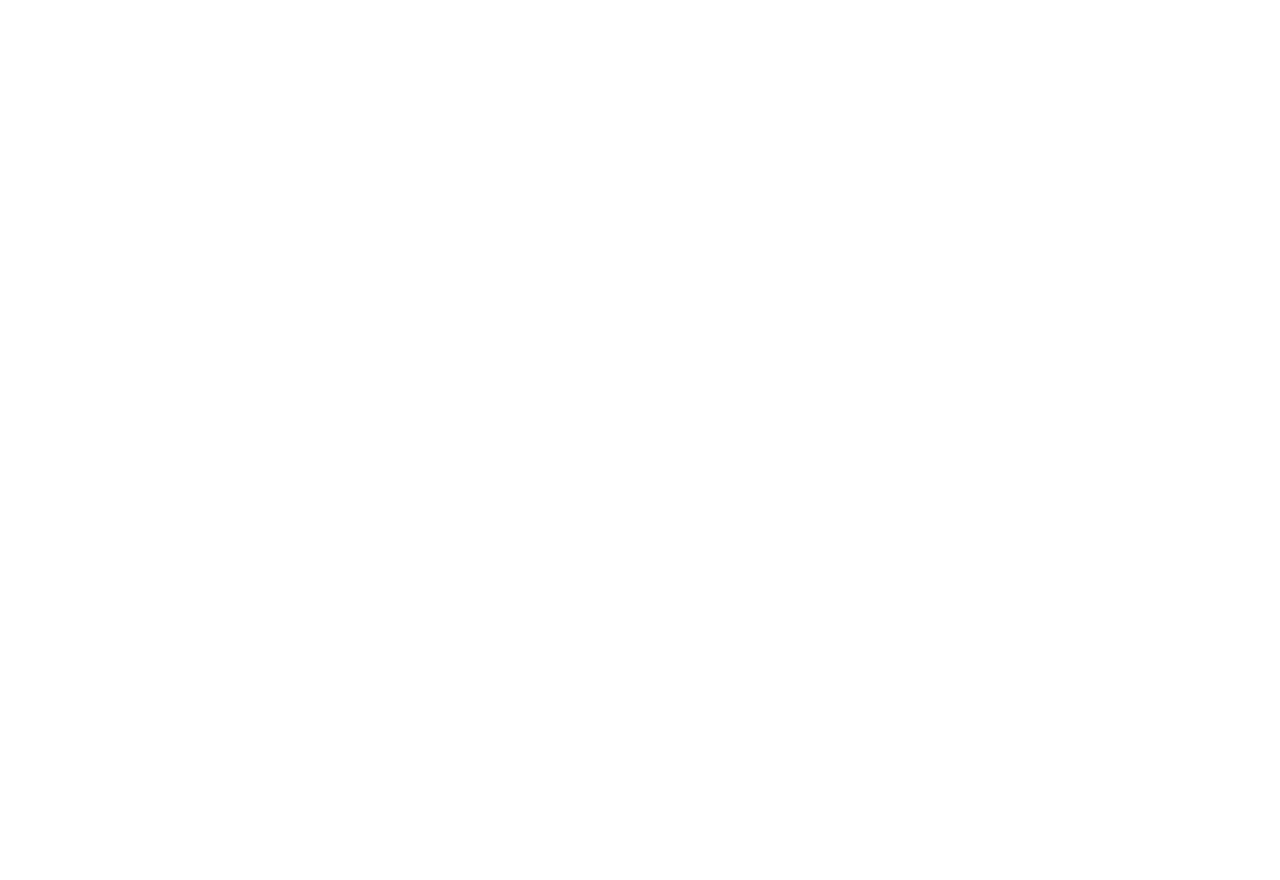
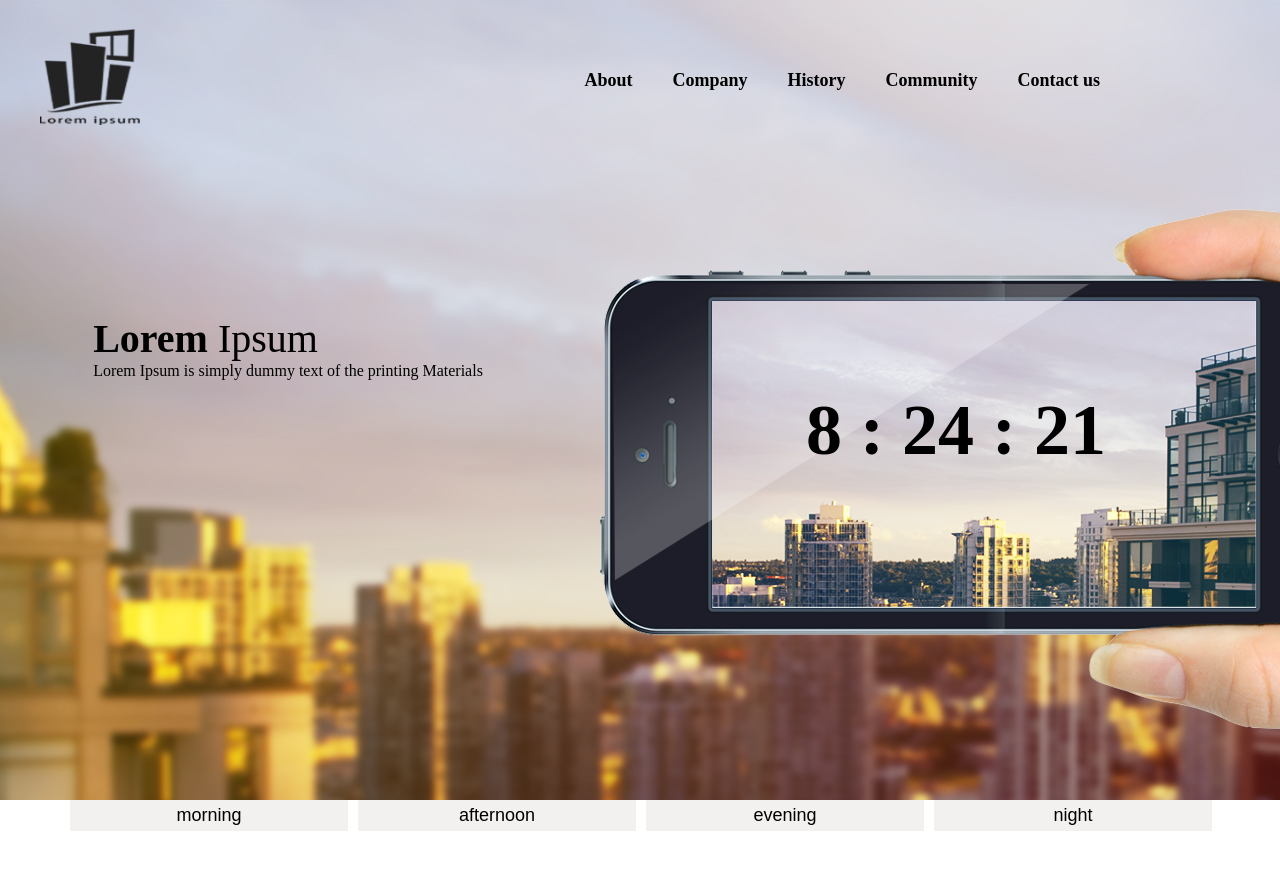
Before and after one commit to Wolrang/Js-clock, a plain HTML site: page index.html in a window 1280 px wide. Before the commit the page ends 800 px from the top, so only its background shows below. Drawn offline with nearby package versions, Linux system fonts and the light colour scheme.

Commit message:
🎉 js-clock

```diff
--- a/index.html
+++ b/index.html
@@ -6,9 +6,66 @@
   <meta name="viewport" content="width=device-width, initial-scale=1.0">
   <title>Js-clock</title>
   <link rel="stylesheet" href="./style.css">
+  <!-- jquery -->
+  <script src="https://code.jquery.com/jquery-3.6.3.min.js" integrity="sha256-pvPw+upLPUjgMXY0G+8O0xUf+/Im1MZjXxxgOcBQBXU=" crossorigin="anonymous"></script>
 </head>
 <body>
+  <div class="wrapper" id="bgc-img">
+    <header class="global-header">
+    <nav class="gnb-nav">
+      <h1 class="visually-hidden">메뉴</h1>
+      <h1 class="logo">
+        <a href="./index.html">
+          <img src="./images/logo_b.png" alt="logo" id="logo">
+        </a>
+      </h1>
 
-  <script src="js/script.js"></script>
+      <ul class="gnb-list">
+        <li class="gnb-item">About</li>
+        <li class="gnb-item">Company</li>
+        <li class="gnb-item">History</li>
+        <li class="gnb-item">Community</li>
+        <li class="gnb-item">Contact us</li>
+      </ul>
+    </nav>
+    </header>
+
+    <main>
+      <section class="main-txt">
+        <div class="main-txt-box">
+          <P class="text1">Lorem<span class="secondary-text">Ipsum</span></P>
+          <P class="text2">Lorem Ipsum is simply dummy text of the printing Materials</P>
+        </div>
+      </section>
+
+      <section class="main-img" id="ph-img">
+        <div class="main-img-box">
+          <div class="main-clock-box">
+            <h1 id="clock"></h1>
+          </div>
+        </div>
+      </section>
+    </main>
+
+    <footer>
+      <div class="footer-wrapper">
+        <div class="btn-box">
+          <button type="button" id="morning">
+            <p class="morning">morning</p>
+          </button>
+          <button type="button" id="afternoon">
+            <p class="afternoon">afternoon</p>
+          </button>
+          <button type="button" id="evening">
+            <p class="evening">evening</p>
+          </button>
+          <button type="button" id="night">
+            <p class="night">night</p>
+          </button>
+        </div>
+      </div>
+    </footer>
+  </div>
+  <script src="./js/script.js"></script>
 </body>
 </html>
--- a/js/script.js
+++ b/js/script.js
@@ -0,0 +1,65 @@
+let clock = document.getElementById("clock")
+
+function getClock() {
+  let now = new Date();
+  let H = now.getHours();
+  let M = now.getMinutes();
+  let S = now.getSeconds();
+  clock.innerText = `${H} : ${M} : ${S}`
+  if(S < "10") {
+    clock.innerText = `${H} : ${M} : ${"0" + S}`
+  } else if (M < "10") {
+    lock.innerText = `${H} : ${"0" + M} : ${S}`
+  } else if (H < "10") {
+    lock.innerText = `${"0" + H} : ${M} : ${S}`
+  } else {
+    clock.innerText = `${H} : ${M} : ${S}`
+  }
+};
+getClock();
+setInterval(getClock, 1000);
+
+$("#morning").click(function() {
+  $("#bgc-img").css({"background":"url(./images/bg_morning.jpg)"});
+  $("#ph-img").css({"background":"url(./images/phone_morning.png)"});
+  $("#morning, .morning").addClass('active')
+  $("#afternoon, #evening, #night").removeClass('active')
+  $(".afternoon, .evening, .night").removeClass('active')
+  $("#logo").attr("src", "./images/logo_b.png")
+  $(".gnb-item, .text1, h1").css("color", "#000")
+  $(".secondary-text, .text2").css("color", "#000")
+
+});
+
+$("#afternoon").click(function() {
+  $("#bgc-img").css({"background":"url(./images/bg_afternoon.jpg)"});
+  $("#ph-img").css({"background":"url(./images/phone_afternoon.png)"});
+  $("#afternoon, .afternoon").addClass('active')
+  $("#morning, #evening, #night").removeClass('active')
+  $(".morning, .evening, .night").removeClass('active')
+  $("#logo").attr("src", "./images/logo_b.png")
+  $(".gnb-item, .text1, h1").css("color", "#000")
+  $(".secondary-text, .text2").css("color", "#000")
+});
+
+$("#evening").click(function() {
+  $("#bgc-img").css({"background":"url(./images/bg_evening.jpg)"});
+  $("#ph-img").css({"background":"url(./images/phone_evening.png)"});
+  $("#evening, .evening").addClass('active')
+  $("#morning, #afternoon, #night").removeClass('active')
+  $(".morning, .afternoon, .night").removeClass('active')
+  $("#logo").attr("src", "./images/logo_b.png")
+  $(".gnb-item, .text1, h1").css("color", "#000")
+  $(".secondary-text, .text2").css("color", "#000")
+});
+
+$("#night").click(function() {
+  $("#bgc-img").css({"background":"url(./images/bg_night.jpg)"});
+  $("#ph-img").css({"background":"url(./images/phone_night.png)"});
+  $("#night, .night").addClass('active')
+  $("#morning, #afternoon, #evening").removeClass('active')
+  $(".morning, .afternoon, .evening").removeClass('active')
+  $("#logo").attr("src", "./images/logo_w.png")
+  $(".gnb-item, .text1, h1").css("color", "#fff")
+  $(".secondary-text, .text2").css("color", "#666")
+});
--- a/style.css
+++ b/style.css
@@ -0,0 +1,159 @@
+* {
+  margin: 0;
+  padding: 0;
+  box-sizing: border-box;
+}
+
+a {
+  text-decoration: none;
+}
+
+li {
+  list-style: none;
+}
+
+button {
+  border: none;
+  background-color: transparent;
+}
+
+.visually-hidden {
+  display: none;
+}
+
+.wrapper {
+  width: 100%;
+  height: 100vh;
+  background-image: url(./images/bg_morning.jpg);
+  background-repeat: no-repeat;
+}
+
+.gnb-nav {
+  width: 100%;
+  height: 150px;
+  display: flex;
+  justify-content: space-between;
+  align-items: center;
+  padding: 10px 140px 0px 40px
+}
+
+.logo img {
+  width: 100px;
+}
+
+.gnb-list {
+  display: flex;
+  justify-content: end;
+  align-items: center;
+  flex-grow: 1;
+}
+
+.gnb-item {
+ margin-right: 40px;
+ color: #000;
+ font-weight: bold;
+ font-size: 18px;
+}
+
+main {
+  width: 100%;
+  height: 650px;
+  display: flex;
+  justify-content: space-between;
+  align-items: center;
+}
+
+.main-txt {
+  width: 45%;
+  height: 30%;
+  display: flex;
+  justify-content: center;
+  align-items: center;
+  margin-bottom: 20%;
+}
+
+.main-txt-box p:first-child {
+  color: #000;
+  font-weight: bold;
+  font-size: 40px;
+}
+
+.secondary-text {
+  margin-left: 10px;
+  font-weight: 300;
+}
+
+.main-img {
+  width: 55%;
+  height: 100%;
+  background-image: url(./images/phone_morning.png);
+  background-repeat: no-repeat;
+  margin-top: 100px;
+}
+
+.main-img-box {
+  position: relative;
+}
+
+.main-clock-box {
+  position: absolute;
+  top: 180px;
+  left: 180px;
+  width: 400px;
+  height: 100px;
+  display: flex;
+  justify-content: center;
+  align-items: center;
+  font-weight: bold;
+  font-size: 48px;
+}
+
+footer {
+  width: 90%;
+  height: 80px;
+  position: relative;
+  left: 70px;
+}
+
+.btn-box {
+  display: flex;
+  justify-content: center;
+  align-items: center;;
+}
+
+button {
+  color: #000;
+  font-size: 18px;
+  width: calc(100% / 4);
+  background-color: rgba(214, 205, 205, 0.3);
+  margin-right: 10px;
+  padding: 5px
+}
+
+button:active {
+  background-color: #000;
+}
+
+button.active {
+  background-color: #000;
+}
+
+button:active p {
+  color: #fff;
+}
+
+.morning.active {
+  color: #fff;
+}
+
+.afternoon.active {
+  color: #fff;
+}
+
+.evening.active {
+  color: #fff;
+}
+
+.night.active {
+  color: #fff;
+}
```
